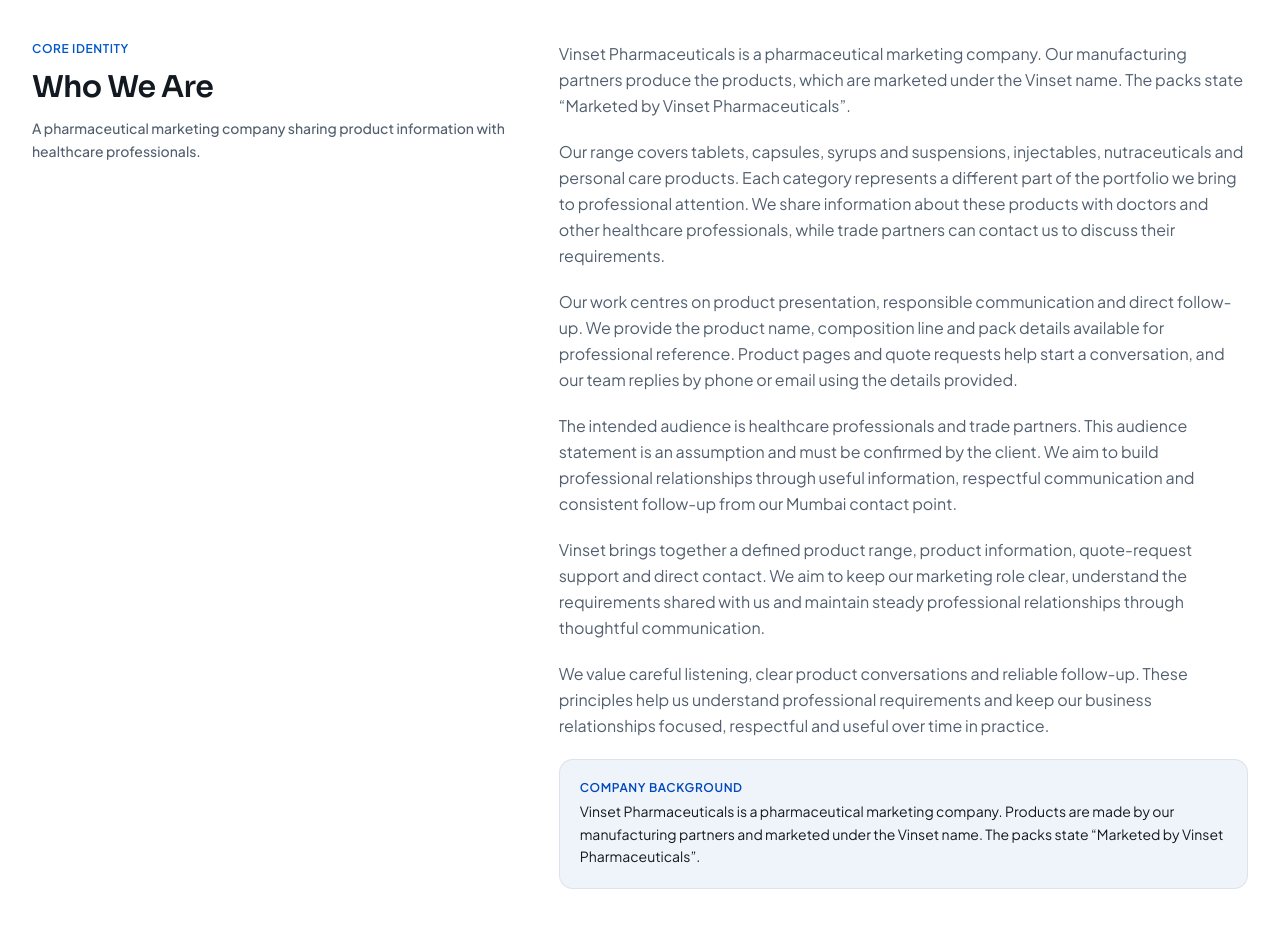
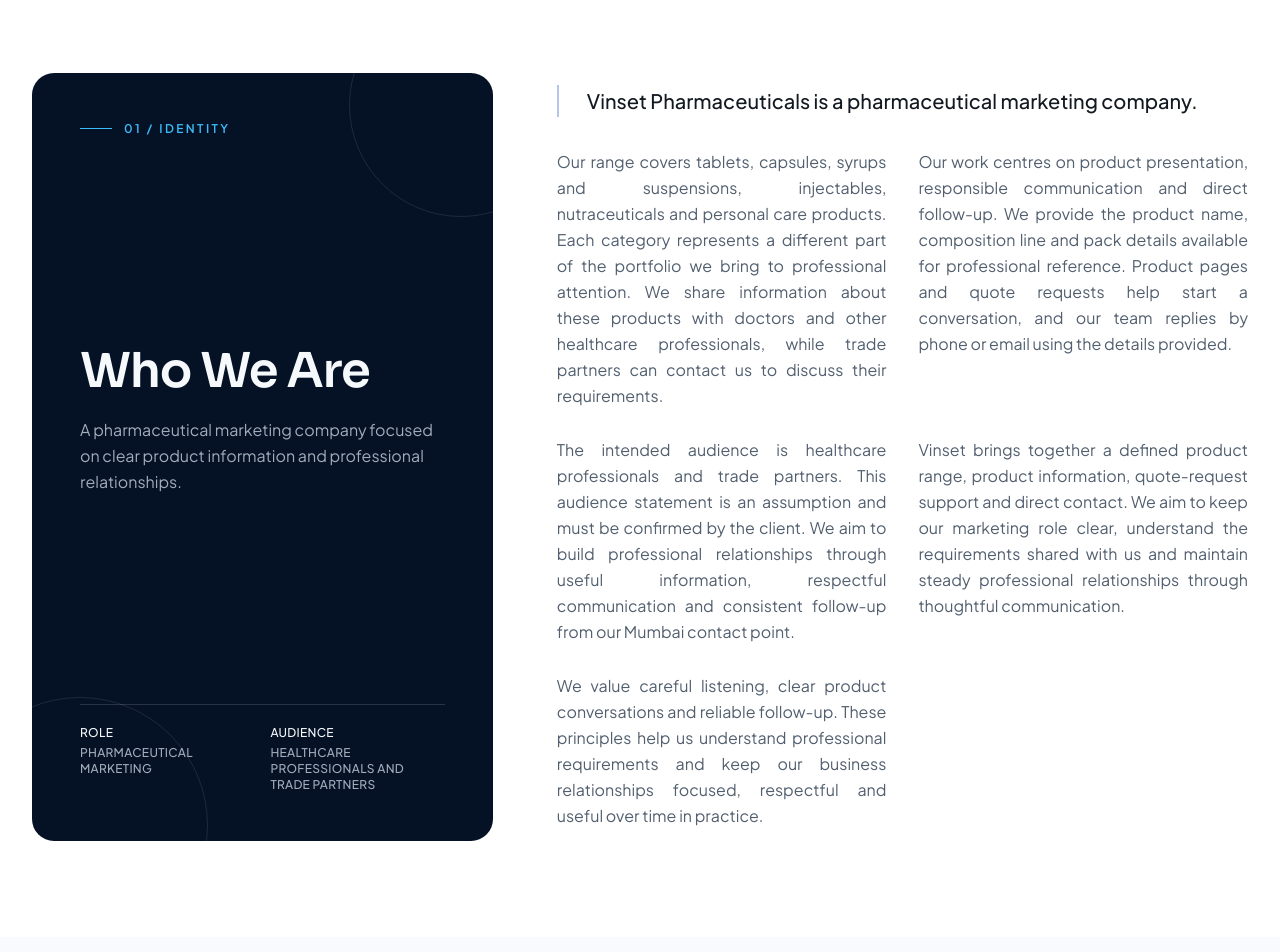
Before and after one commit to YogendraSinghChouhan/vinsetpharma, a Next.js app: page /about-us in a window 1280 px wide. Shown: the part 980-1932 px from the top of the page. Built offline with nearby package versions, Linux system fonts and the light colour scheme; no server answers; the database is empty.

Commit message:
removed few content

```diff
--- a/src/features/marketing/components/about-hero.tsx
+++ b/src/features/marketing/components/about-hero.tsx
@@ -37,7 +37,7 @@ export function AboutHero() {
             </h1>
 
             {/* 2. Intro sentence */}
-            <p className="order-2 text-base leading-relaxed text-foreground/90 font-medium sm:text-lg">
+            <p className="order-2 text-justify text-base leading-relaxed text-foreground/90 font-medium sm:text-lg">
               {ABOUT.header.intro}
             </p>
 
@@ -46,7 +46,7 @@ export function AboutHero() {
               {FOUNDER.intro.map((paragraph) => (
                 <p
                   key={paragraph}
-                  className="text-base leading-relaxed text-muted-foreground sm:text-lg"
+                  className="text-justify text-base leading-relaxed text-muted-foreground sm:text-lg"
                 >
                   {paragraph
                     .split(/(Anand Saini|Dr\. Vishnu Saini)/g)
@@ -59,7 +59,7 @@ export function AboutHero() {
                     )}
                 </p>
               ))}
-              <p className="text-base leading-relaxed text-muted-foreground sm:text-lg">
+              <p className="text-justify text-base leading-relaxed text-muted-foreground sm:text-lg">
                 {FOUNDER.principles}
               </p>
 
@@ -74,7 +74,7 @@ export function AboutHero() {
               ) : null}
 
               {FOUNDER.bio ? (
-                <p className="text-base leading-relaxed text-muted-foreground sm:text-lg">
+                <p className="text-justify text-base leading-relaxed text-muted-foreground sm:text-lg">
                   {FOUNDER.bio}
                 </p>
               ) : null}
--- a/src/features/marketing/components/about-who-we-are.tsx
+++ b/src/features/marketing/components/about-who-we-are.tsx
@@ -2,33 +2,71 @@ import { Container } from "@/components/layout/container";
 import { ABOUT } from "../content";
 
 export function AboutWhoWeAre() {
+  const [leadParagraph, ...supportingParagraphs] = ABOUT.whoWeAre.paragraphs;
+
   return (
-    <section className="py-12 sm:py-16 border-t border-border/60 bg-card">
+    <section className="border-t border-border/60 bg-card py-14 sm:py-20 lg:py-24">
       <Container>
-        <div className="grid grid-cols-1 gap-8 lg:grid-cols-12 lg:gap-12 items-start">
-          <div className="lg:col-span-5 flex flex-col gap-3">
-            <span className="text-xs font-semibold uppercase tracking-wider text-accent">
-              Core Identity
-            </span>
-            <h2 className="font-heading text-2xl font-semibold tracking-tight text-foreground sm:text-3xl">
-              {ABOUT.whoWeAre.heading}
-            </h2>
-            <p className="text-sm font-medium text-muted-foreground leading-relaxed">
-              {ABOUT.whoWeAre.subheading}
-            </p>
+        <div className="grid gap-8 lg:grid-cols-[minmax(0,0.8fr)_minmax(0,1.2fr)] lg:gap-16">
+          <div className="relative overflow-hidden rounded-3xl bg-brand-dark p-7 text-brand-dark-foreground sm:p-10 lg:min-h-[30rem] lg:p-12">
+            <div
+              aria-hidden="true"
+              className="absolute -right-20 -top-20 size-56 rounded-full border border-brand-dark-foreground/10"
+            />
+            <div
+              aria-hidden="true"
+              className="absolute -bottom-28 -left-20 size-64 rounded-full border border-brand-dark-foreground/10"
+            />
+
+            <div className="relative flex h-full flex-col justify-between gap-16">
+              <div className="flex items-center gap-3 text-xs font-semibold uppercase tracking-[0.2em] text-accent-light">
+                <span className="h-px w-8 bg-accent-light" />
+                <span>01 / Identity</span>
+              </div>
+
+              <div className="flex flex-col gap-5">
+                <h2 className="max-w-sm font-heading text-4xl font-semibold leading-[1.05] tracking-tight sm:text-5xl">
+                  {ABOUT.whoWeAre.heading}
+                </h2>
+                <p className="max-w-sm text-base leading-relaxed text-brand-dark-muted">
+                  {ABOUT.whoWeAre.subheading}
+                </p>
+              </div>
+
+              <div className="grid grid-cols-2 gap-4 border-t border-brand-dark-foreground/15 pt-5 text-xs font-medium uppercase tracking-wide text-brand-dark-muted">
+                <div>
+                  <p className="mb-1 text-brand-dark-foreground">Role</p>
+                  <p>Pharmaceutical marketing</p>
+                </div>
+                <div>
+                  <p className="mb-1 text-brand-dark-foreground">Audience</p>
+                  <p>Healthcare professionals and trade partners</p>
+                </div>
+              </div>
+            </div>
           </div>
 
-          <div className="lg:col-span-7 flex flex-col gap-5 text-sm sm:text-base leading-relaxed text-muted-foreground max-w-[65ch]">
-            {ABOUT.whoWeAre.paragraphs.map((para) => (
-              <p key={para.slice(0, 30)}>{para}</p>
-            ))}
+          <div className="flex flex-col gap-8 lg:py-3">
+            <div className="max-w-2xl border-l-2 border-primary/30 pl-5 sm:pl-7">
+              <p className="text-justify text-lg font-medium leading-relaxed text-foreground sm:text-xl">
+                {leadParagraph}
+              </p>
+            </div>
+
+            <div className="grid gap-6 text-sm leading-relaxed text-muted-foreground sm:grid-cols-2 sm:gap-x-8 sm:gap-y-7 sm:text-base">
+              {supportingParagraphs.map((paragraph) => (
+                <p className="text-justify" key={paragraph.slice(0, 30)}>
+                  {paragraph}
+                </p>
+              ))}
+            </div>
 
             {ABOUT.whoWeAre.history ? (
-              <div className="rounded-xl border border-border/80 bg-surface-tint p-5 text-foreground">
-                <p className="font-semibold text-xs uppercase tracking-wider text-primary mb-1">
-                  Company Background
-                </p>
-                <p className="text-sm leading-relaxed">
+              <div className="rounded-2xl border border-border/80 bg-surface-tint p-5 sm:flex sm:items-start sm:gap-5 sm:p-6">
+                <span className="mb-2 block text-xs font-semibold uppercase tracking-[0.16em] text-primary sm:mb-0 sm:min-w-32 sm:pt-1">
+                  Company background
+                </span>
+                <p className="text-justify text-sm leading-relaxed text-foreground">
                   {ABOUT.whoWeAre.history}
                 </p>
               </div>
--- a/src/features/marketing/content.ts
+++ b/src/features/marketing/content.ts
@@ -14,7 +14,7 @@ import {
 } from "@tabler/icons-react";
 import { legalName, ROUTES } from "@/config/site";
 
-const COMPANY_HISTORY = `${legalName} is a pharmaceutical marketing company. Products are made by our manufacturing partners and marketed under the Vinset name. The packs state “Marketed by ${legalName}”.`;
+const COMPANY_HISTORY = `${legalName} is a pharmaceutical marketing company. The packs state “Marketed by ${legalName}”.`;
 
 const MISSION_STATEMENT =
   "We aim to connect healthcare professionals and trade partners with information about pharmaceutical products marketed under the Vinset name.";
@@ -95,7 +95,7 @@ export const ABOUT = {
   header: {
     title: "About Vinset pharmaceuticals",
     tagline: "Committed to healthcare. Focused on product information. Driven by relationships.",
-    intro: `${legalName} is a pharmaceutical marketing company. Our manufacturing partners produce the products, which are marketed under the Vinset name and shared with healthcare professionals and trade partners.`,
+    intro: `${legalName} is a pharmaceutical marketing company.`,
   },
   introduction: {
     heading: "About Us",
@@ -106,16 +106,15 @@ export const ABOUT = {
   whoWeAre: {
     heading: "Who We Are",
     subheading:
-      "A pharmaceutical marketing company sharing product information with healthcare professionals.",
+      "A pharmaceutical marketing company focused on clear product information and professional relationships.",
     paragraphs: [
-      `${legalName} is a pharmaceutical marketing company. Our manufacturing partners produce the products, which are marketed under the Vinset name. The packs state “Marketed by ${legalName}”.`,
+      `${legalName} is a pharmaceutical marketing company.`,
       "Our range covers tablets, capsules, syrups and suspensions, injectables, nutraceuticals and personal care products. Each category represents a different part of the portfolio we bring to professional attention. We share information about these products with doctors and other healthcare professionals, while trade partners can contact us to discuss their requirements.",
       "Our work centres on product presentation, responsible communication and direct follow-up. We provide the product name, composition line and pack details available for professional reference. Product pages and quote requests help start a conversation, and our team replies by phone or email using the details provided.",
       "The intended audience is healthcare professionals and trade partners. This audience statement is an assumption and must be confirmed by the client. We aim to build professional relationships through useful information, respectful communication and consistent follow-up from our Mumbai contact point.",
       "Vinset brings together a defined product range, product information, quote-request support and direct contact. We aim to keep our marketing role clear, understand the requirements shared with us and maintain steady professional relationships through thoughtful communication.",
       "We value careful listening, clear product conversations and reliable follow-up. These principles help us understand professional requirements and keep our business relationships focused, respectful and useful over time in practice.",
     ],
-    history: COMPANY_HISTORY,
   },
   missionVision: {
     heading: "Mission & Vision",
```
